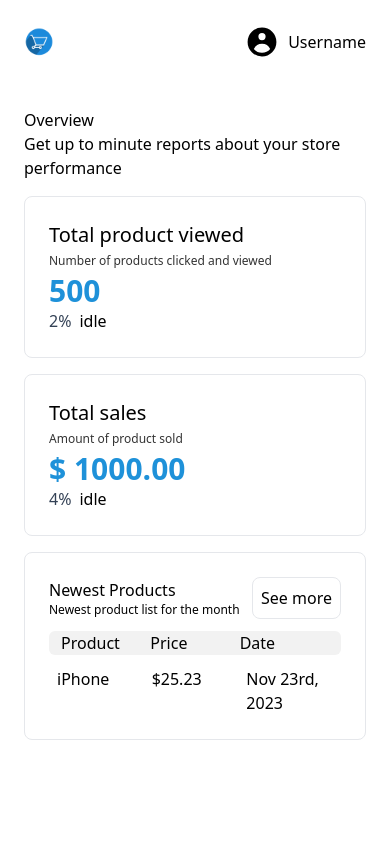
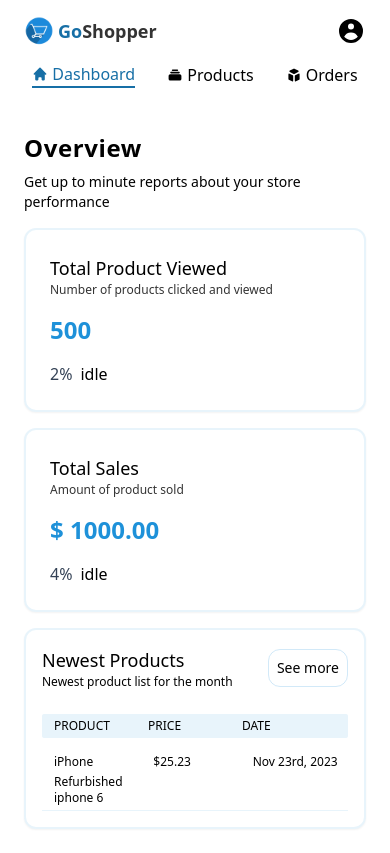
Before and after one commit to vulpes231/go-shopper-client, a React (Vite) app: page /storedash in a window 390 px wide. Built offline with nearby package versions, Linux system fonts and the light colour scheme.

Commit message:
fix-components styles

```diff
--- a/src/components/NewestProducts.jsx
+++ b/src/components/NewestProducts.jsx
@@ -4,25 +4,37 @@ import TableData from "./TableData";
 import { styles } from "../constants";
 const NewestProducts = () => {
   return (
-    <div className="flex flex-col gap-3 border rounded-lg p-6">
+    <div
+      className={`${styles.border.secondary} border-opacity-10 flex flex-col gap-6 border-2 shadow-sm rounded-xl p-4 md:p-6`}
+    >
       <article className="flex items-center justify-between">
         <span>
-          <h3>Newest Products </h3>
-          <p className="text-xs font-extralight">
+          <h3 className="text-lg md:text-xl">Newest Products </h3>
+          <p className="text-xs md:text-sm font-extralight">
             Newest product list for the month
           </p>
         </span>
-        <Link className="p-2 border rounded-lg">See more</Link>
+        <Link
+          className={`p-2 border ${styles.border.secondary} border-opacity-20 rounded-xl font-extralight text-sm md:text-lg md:p-3`}
+        >
+          See more
+        </Link>
       </article>
       <article className="flex flex-col gap-3">
         <div
-          className={`grid grid-cols-3 ${styles.bgColors.light} capitalize px-3 rounded-md`}
+          className={`grid grid-cols-3 ${styles.bgColors.secondary} bg-opacity-10 uppercase text-xs md:text-sm px-3 rounded-sm py-1`}
         >
           <span>product</span>
           <span>price</span>
           <span>date</span>
         </div>
-        <TableData title="iPhone" price="$25.23" date="Nov 23rd, 2023" />
+        {/* show 5 even if returned data is more than 5 */}
+        <TableData
+          title="iPhone"
+          desc="Refurbished iphone 6"
+          price="$25.23"
+          date="Nov 23rd, 2023"
+        />
       </article>
     </div>
   );
--- a/src/components/StoreData.jsx
+++ b/src/components/StoreData.jsx
@@ -6,18 +6,26 @@ const StoreData = ({ title, info, amount, map, percent }) => {
 
   const [status, setStatus] = useState("idle");
   return (
-    <div className="w-full flex flex-col justify-between border p-6 rounded-lg ">
-      <span className="flex flex-col gap-1">
-        <h3 className="text-xl">{title}</h3>
-        <p className={`text-xs ${styles.textColors.dark} font-extralight`}>
-          {info}
-        </p>
-        <h3 className={`text-3xl ${styles.textColors.secondary} font-semibold`}>
-          <p>{amount}</p>
+    <div
+      className={`w-full flex flex-col justify-between border-2 ${styles.border.secondary} border-opacity-10 shadow-sm p-6 rounded-xl gap-4`}
+    >
+      <span className="flex flex-col gap-4">
+        <span>
+          <h3 className="text-lg md:text-xl capitalize">{title}</h3>
+          <p
+            className={`text-xs md:text-sm md:tracking-wide ${styles.textColors.dark} font-extralight`}
+          >
+            {info}
+          </p>
+        </span>
+        <h3
+          className={`text-2xl md:text-3xl ${styles.textColors.secondary} font-semibold`}
+        >
+          {amount}
         </h3>
       </span>
       <span className="flex flex-row justify-between">
-        <p className="flex gap-2">
+        <p className="flex gap-2 font-light text-md">
           <span
             className={
               status.includes("increase")
@@ -29,7 +37,7 @@ const StoreData = ({ title, info, amount, map, percent }) => {
           >
             {percent}
           </span>
-          <span>{status}</span>
+          <span className="font-extralight">{status}</span>
         </p>
         <span>{map}</span>
       </span>
--- a/src/components/StoreInfo.jsx
+++ b/src/components/StoreInfo.jsx
@@ -5,16 +5,17 @@ import NewestProducts from "./NewestProducts";
 const StoreInfo = () => {
   return (
     <div className="flex flex-col gap-4">
-      <div>
-        <h3>Overview</h3>
-        <p>Get up to minute reports about your store performance</p>
+      <div className="flex flex-col gap-2">
+        <h3 className="text-2xl font-semibold tracking-wide">Overview</h3>
+        <p className="font-extralight text-sm md:text-lg">
+          Get up to minute reports about your store performance
+        </p>
       </div>
-      <article className="flex flex-col gap-4">
+      <article className="flex flex-col gap-4 md:flex-row">
         <StoreData
           title="Total product viewed"
           info="Number of products clicked and viewed"
           amount="500"
-          // status="increase"
           percent="2%"
         />
         <StoreData
@@ -22,7 +23,6 @@ const StoreInfo = () => {
           info="Amount of product sold"
           amount="$ 1000.00"
           percent="4%"
-          // status="decrease"
         />
       </article>
       <article>
--- a/src/components/StoreStatusBar.jsx
+++ b/src/components/StoreStatusBar.jsx
@@ -1,17 +1,31 @@
 import React, { useState } from "react";
 import { logo } from "../assets";
-import { HiUserCircle } from "react-icons/hi";
+import {
+  HiBeaker,
+  HiChevronDown,
+  HiCog,
+  HiCollection,
+  HiCube,
+  HiHome,
+  HiPresentationChartLine,
+  HiUser,
+  HiUserCircle,
+} from "react-icons/hi";
 import Tab from "./Tab";
 import { styles } from "../constants";
 
 const StoreStatusBar = ({ active, setTabActive }) => {
+  const [toggle, setToggle] = useState(false);
+  const handleToggle = () => {
+    setToggle((prev) => !prev);
+  };
   return (
     <div>
-      <nav className="flex justify-between items-center p-6">
+      <nav className="flex justify-between items-center px-6 py-4 md:py-6 lg:max-w-[1100px] lg:mx-auto">
         <figure className="flex items-center gap-1">
           <img src={logo} alt="app-logo" className="w-[30px]" />
           <h1
-            className={`hidden lg:flex text-xl font-bold ${styles.textColors.primary}`}
+            className={`flex text-lg font-semibold md:font-bold ${styles.textColors.primary}`}
           >
             Go <span className={`${styles.textColors.dark}`}>Shopper</span>
           </h1>
@@ -20,38 +34,88 @@ const StoreStatusBar = ({ active, setTabActive }) => {
           <Tab
             customCLass={
               active === 1
-                ? `${styles.textColors.primary} text-xl border-b-2 ${styles.border.primary}`
-                : "text-xl"
+                ? `${styles.textColors.primary} cursor-pointer  border-b-2 ${styles.border.primary} flex gap-1 items-center`
+                : " cursor-pointer flex gap-1 items-center font-extralight"
             }
             onClick={() => setTabActive(1)}
             title="Dashboard"
+            icon={<HiHome />}
           />
           <Tab
             customCLass={
               active === 2
-                ? `${styles.textColors.primary} text-xl border-b-2 ${styles.border.primary}`
-                : "text-xl"
+                ? `${styles.textColors.primary} cursor-pointer  border-b-2 ${styles.border.primary} flex gap-1 items-center`
+                : " cursor-pointer flex gap-1 items-center font-extralight"
             }
             onClick={() => setTabActive(2)}
             title="Products"
+            icon={<HiCollection />}
           />
           <Tab
             customCLass={
               active === 3
-                ? `${styles.textColors.primary} text-xl border-b-2 ${styles.border.primary}`
-                : "text-xl"
+                ? `${styles.textColors.primary} cursor-pointer  border-b-2 ${styles.border.primary} flex gap-1 items-center`
+                : " cursor-pointer flex gap-1 items-center font-extralight"
             }
             onClick={() => setTabActive(3)}
             title="Orders"
+            icon={<HiCube />}
           />
         </ul>
-        <div className="flex gap-2 items-center">
-          <HiUserCircle className="text-4xl" />
-          <div className="flex flex-col leading-3">
-            <span className="font-light text-md">Username</span>
+        <div className="relative">
+          <HiUserCircle className="text-3xl" onClick={handleToggle} />
+          <div
+            className={
+              !toggle
+                ? "hidden"
+                : "absolute top-8 bg-[#333] text-[#fff] p-3 h-[130px] right-0 font-light text-md rounded-md w-[120px] flex flex-col gap-3"
+            }
+          >
+            <span className="flex gap-1 items-center">
+              <HiUser /> Profile
+            </span>
+            <span className="flex gap-1 items-center">
+              <HiPresentationChartLine /> Settings
+            </span>
+            <span className="flex gap-1 items-center">
+              <HiChevronDown /> Sign Out
+            </span>
           </div>
         </div>
       </nav>
+      {/* mobile */}
+      <ul className="flex sm:hidden gap-8 justify-center">
+        <Tab
+          customCLass={
+            active === 1
+              ? `${styles.textColors.primary} cursor-pointer  border-b-2 ${styles.border.primary} flex gap-1 items-center`
+              : " cursor-pointer flex gap-1 items-center font-extralight"
+          }
+          onClick={() => setTabActive(1)}
+          title="Dashboard"
+          icon={<HiHome />}
+        />
+        <Tab
+          customCLass={
+            active === 2
+              ? `${styles.textColors.primary} cursor-pointer  border-b-2 ${styles.border.primary} flex gap-1 items-center`
+              : " cursor-pointer flex gap-1 items-center font-extralight"
+          }
+          onClick={() => setTabActive(2)}
+          title="Products"
+          icon={<HiCollection />}
+        />
+        <Tab
+          customCLass={
+            active === 3
+              ? `${styles.textColors.primary} cursor-pointer  border-b-2 ${styles.border.primary} flex gap-1 items-center`
+              : " cursor-pointer flex gap-1 items-center font-extralight"
+          }
+          onClick={() => setTabActive(3)}
+          title="Orders"
+          icon={<HiCube />}
+        />
+      </ul>
     </div>
   );
 };
--- a/src/components/Tab.jsx
+++ b/src/components/Tab.jsx
@@ -1,5 +1,4 @@
 import React from "react";
-import { styles } from "../constants";
 
 const Tab = ({ customCLass, onClick, title, icon }) => {
   return (
--- a/src/components/TableData.jsx
+++ b/src/components/TableData.jsx
@@ -1,14 +1,17 @@
 import React from "react";
+import { styles } from "../constants";
 
 const TableData = ({ title, desc, price, date }) => {
   return (
-    <div className="grid grid-cols-3 pl-2">
-      <span className="flex flex-col">
+    <div
+      className={`grid grid-cols-3 pl-2 text-xs md:text-lg font-light border-b ${styles.border.secondary} border-opacity-10`}
+    >
+      <span className="flex flex-col gap-1 p-1">
         <p>{title}</p>
-        <p>{desc}</p>
+        <p className="font-extralight">{desc}</p>
       </span>
-      <span>{price}</span>
-      <span>{date}</span>
+      <span className="p-1">{price}</span>
+      <span className="p-1">{date}</span>
     </div>
   );
 };
--- a/src/components/index.js
+++ b/src/components/index.js
@@ -8,6 +8,7 @@ import Modal from "./Modal";
 import StoreStatusBar from "./StoreStatusBar";
 import StoreInfo from "./StoreInfo";
 import StoreData from "./StoreData";
+import NewestProducts from "./NewestProducts";
 
 export {
   NavBar,
@@ -20,4 +21,5 @@ export {
   StoreStatusBar,
   StoreData,
   StoreInfo,
+  NewestProducts,
 };
--- a/src/pages/vendor/VendorDash.jsx
+++ b/src/pages/vendor/VendorDash.jsx
@@ -13,7 +13,7 @@ const VendorDash = () => {
   return (
     <div className="w-full flex flex-col">
       <StoreStatusBar active={active} setTabActive={setTabActive} />
-      <div className="p-6 flex flex-col gap-6 ">
+      <div className="p-6 flex flex-col gap-6 mt-5 md:mt-0">
         {active === 1 && <StoreInfo />}
         {active === 2 && <VendorProduct />}
         {active === 3 && <VendorOrder />}
--- a/src/pages/vendor/VendorProduct.jsx
+++ b/src/pages/vendor/VendorProduct.jsx
@@ -1,7 +1,15 @@
 import React from "react";
+import { NewestProducts } from "../../components";
 
 const VendorProduct = () => {
-  return <div>VendorProduct</div>;
+  return (
+    <div>
+      <article>
+        <h3>Create and manage your products.</h3>
+      </article>
+      <NewestProducts />
+    </div>
+  );
 };
 
 export default VendorProduct;
```
